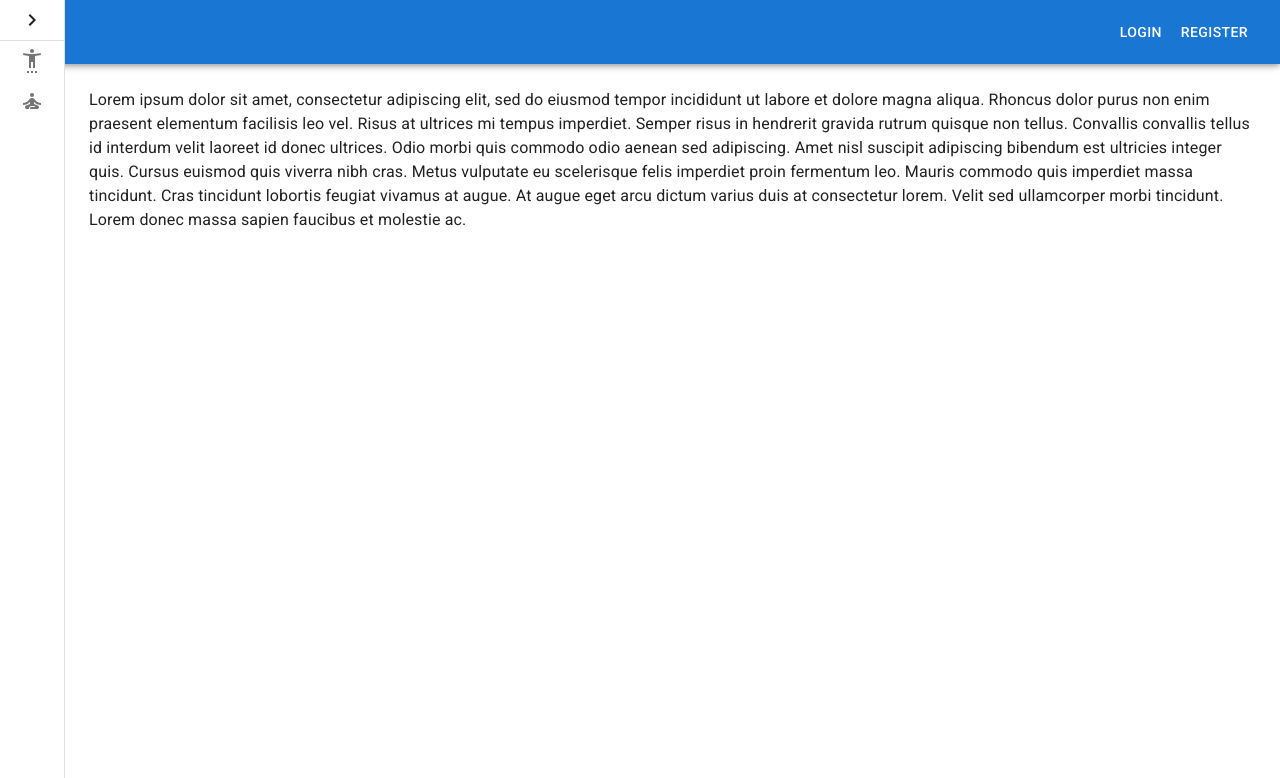
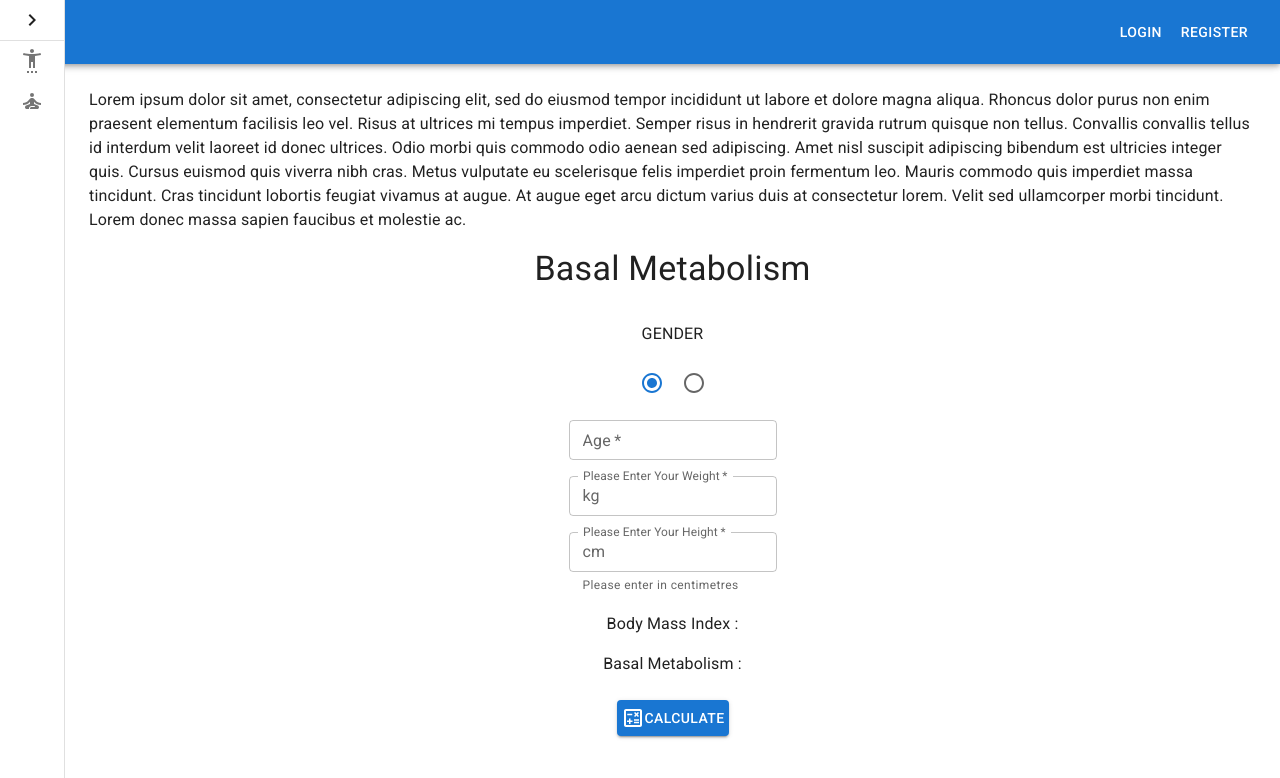
Before and after one commit to yasinyagmur/dietitian-calculator-tool, a React (Create React App) app: page / in a window 1280 px wide. Both pictures are taken after a click on the button 32 px from the left and 101 px from the top of the page. Shown: the top 778 px of the page. Built offline with nearby package versions, Linux system fonts and the light colour scheme; no server answers.

Commit message:
basal metabolism created

```diff
--- a/src/components/BasalMetabolism/BasalMet.jsx
+++ b/src/components/BasalMetabolism/BasalMet.jsx
@@ -0,0 +1,158 @@
+import {
+  Box,
+  Button,
+  InputAdornment,
+  Radio,
+  RadioGroup,
+  TextField,
+  Typography,
+} from "@mui/material";
+import React from "react";
+import CalculateOutlinedIcon from "@mui/icons-material/CalculateOutlined";
+import { useContext } from "react";
+import { CalculateContext } from "../../context/Calculate";
+
+const BasalMet = () => {
+  const {
+    // setFirstName,
+    // setLastName,
+    setAge,
+    setWeight,
+    setHeight,
+    bmıCal,
+    setValue,
+    value,
+    setSendBasal,
+    basalConc,
+  } = useContext(CalculateContext);
+  console.log(basalConc);
+
+  const handleSubmit = (e) => {
+    e.preventDefault();
+    setSendBasal(true);
+  };
+
+  return (
+    <Box component="form" onSubmit={handleSubmit}>
+      <Typography
+        variant="h4"
+        sx={{
+          marginTop: "1rem",
+          marginBottom: "2rem",
+          textAlign: "center",
+        }}
+      >
+        Basal Metabolism
+      </Typography>
+
+      {/* <Grid container spacing={2} sx={{ justifyContent: "center" }}>
+      <Grid item>
+        <TextField
+          name="firstName"
+          required
+          id="firstName"
+          sx={{ marginTop: "1rem", width: "13rem" }}
+          size="small"
+          label="First Name"
+          autoFocus
+          onChange={(e) => setFirstName(e.target.value)}
+        />
+      </Grid>
+      <Grid item>
+        <TextField
+          required
+          sx={{ marginTop: "1rem", width: "13rem" }}
+          id="lastName"
+          label="Last Name"
+          name="lastName"
+          size="small"
+          onChange={(e) => setLastName(e.target.value)}
+        />
+      </Grid>
+    </Grid> */}
+
+      <Box
+        sx={{
+          display: "flex",
+          flexDirection: "column",
+          alignItems: "center",
+        }}
+      >
+        <Typography
+          id="demo-controlled-radio-buttons-group"
+          level="body3"
+          textTransform="uppercase"
+          fontWeight="xl"
+          mb={2}
+        >
+          Gender
+        </Typography>
+        <RadioGroup
+          aria-labelledby="demo-controlled-radio-buttons-group"
+          defaultValue="female"
+          name="controlled-radio-buttons-group"
+          sx={{ display: "flex", flexDirection: "row" }}
+          value={value}
+          onChange={(e) => setValue(e.target.value)}
+        >
+          <Radio value="female" label="Female" />
+          <Radio value="male" label="Male" />
+        </RadioGroup>
+        <TextField
+          required
+          id="age"
+          label="Age"
+          size="small"
+          name="age"
+          inputProps={{ inputMode: "numeric", pattern: "[0-9]*" }}
+          sx={{ marginTop: "1rem", width: "13rem" }}
+          onChange={(e) => setAge(e.target.value)}
+        />
+
+        <TextField
+          required
+          label="Please Enter Your Weight"
+          id="outlined-start-adornment"
+          sx={{ marginTop: "1rem", width: "13rem" }}
+          size="small"
+          onChange={(e) => setWeight(e.target.value)}
+          InputProps={{
+            startAdornment: (
+              <InputAdornment position="start">kg</InputAdornment>
+            ),
+          }}
+        />
+        <TextField
+          required
+          label="Please Enter Your Height"
+          id="outlined-start-adornment"
+          sx={{ marginTop: "1rem", width: "13rem" }}
+          size="small"
+          onChange={(e) => setHeight(e.target.value)}
+          InputProps={{
+            startAdornment: (
+              <InputAdornment position="start">cm</InputAdornment>
+            ),
+          }}
+          helperText="Please enter in centimetres"
+        />
+        <Typography sx={{ marginTop: "1rem" }}>
+          Body Mass Index : {bmıCal}
+        </Typography>
+        <Typography sx={{ marginTop: "1rem" }}>
+          Basal Metabolism : {basalConc}
+        </Typography>
+        <Button
+          type="submit"
+          variant="contained"
+          sx={{ mt: 3, mb: 1.3, width: "7rem" }}
+        >
+          <CalculateOutlinedIcon />
+          Calculate
+        </Button>
+      </Box>
+    </Box>
+  );
+};
+
+export default BasalMet;
--- a/src/context/Calculate.js
+++ b/src/context/Calculate.js
@@ -11,17 +11,32 @@ const CalculateContextProvider = ({ children }) => {
   const [age, setAge] = useState();
   const [weight, setWeight] = useState();
   const [height, setHeight] = useState();
+  //radio button state
+  const [value, setValue] = useState("female");
+
   //useState Context create
   const [bmıCal, setBmıCal] = useState();
-  console.log(bmıCal);
-  // console.log(firstName);
-  const [send, setSend] = useState(false);
-  if (send) {
+  const [basalConc, setBasalConc] = useState();
+  const [sendBmi, setSendBmi] = useState(false);
+  const [sendBasal, setSendBasal] = useState(false);
+  if (sendBmi) {
     let w = weight;
     let h = height / 100;
     const bmı = w / (h * h);
     setBmıCal(bmı);
-    setSend(false);
+    setSendBmi(false);
+  }
+
+  if (sendBasal) {
+    let w = weight;
+    let h = height / 100;
+    const bmı = w / (h * h);
+    setBmıCal(bmı);
+    let a = 6.25 * h;
+    let b = 5 * age;
+    const basal = w * 10 + a - b + 5;
+    setBasalConc(basal);
+    setSendBasal(false);
   }
 
   return (
@@ -31,7 +46,11 @@ const CalculateContextProvider = ({ children }) => {
         setWeight,
         setHeight,
         bmıCal,
-        setSend,
+        setSendBmi,
+        setValue,
+        value,
+        setSendBasal,
+        basalConc,
       }}
     >
       {children}
--- a/src/pages/Home.jsx
+++ b/src/pages/Home.jsx
@@ -13,6 +13,7 @@ import BMI from "../components/BodyMassIndex/BMI";
 import SettingsAccessibilityTwoToneIcon from "@mui/icons-material/SettingsAccessibilityTwoTone";
 import SelfImprovementIcon from "@mui/icons-material/SelfImprovement";
 import { useState } from "react";
+import BasalMet from "../components/BasalMetabolism/BasalMet";
 
 const drawerWidth = 240;
 
@@ -76,6 +77,15 @@ export default function MiniDrawer() {
 
   const [isDoneBmi, setIsDoneBmi] = useState(false);
   const [isDoneBasal, setIsDoneBasal] = useState(false);
+
+  const handleClickCalculateBmi = () => {
+    setIsDoneBmi(true);
+    setIsDoneBasal(false);
+  };
+  const handleClickCalculateBasal = () => {
+    setIsDoneBasal(true);
+    setIsDoneBmi(false);
+  };
   return (
     <Box sx={{ display: "flex" }}>
       <CssBaseline />
@@ -105,11 +115,11 @@ export default function MiniDrawer() {
             justifyContent: "start",
           }}
         >
-          <IconButton onClick={() => setIsDoneBmi(true)}>
+          <IconButton onClick={handleClickCalculateBmi}>
             <SettingsAccessibilityTwoToneIcon />
             {open && <Typography variant="h6">Body Mass Index</Typography>}
           </IconButton>
-          <IconButton onClick={() => setIsDoneBasal(true)}>
+          <IconButton onClick={handleClickCalculateBasal}>
             <SelfImprovementIcon />
             {open && <Typography variant="h6">Basal Metabolism</Typography>}
           </IconButton>
@@ -132,9 +142,9 @@ export default function MiniDrawer() {
           lorem. Velit sed ullamcorper morbi tincidunt. Lorem donec massa sapien
           faucibus et molestie ac.
         </Typography>
+        {/* tıklandığında biri false diğeri true ya dönecek handleClick yazılacak */}
         {isDoneBmi && <BMI />}
-        {setIsDoneBasal}
-        {/* tıklandığında biri false diğeri true ya dönecek handleClick yazılacak */}
+        {isDoneBasal && <BasalMet />}
       </Box>
     </Box>
   );
```
